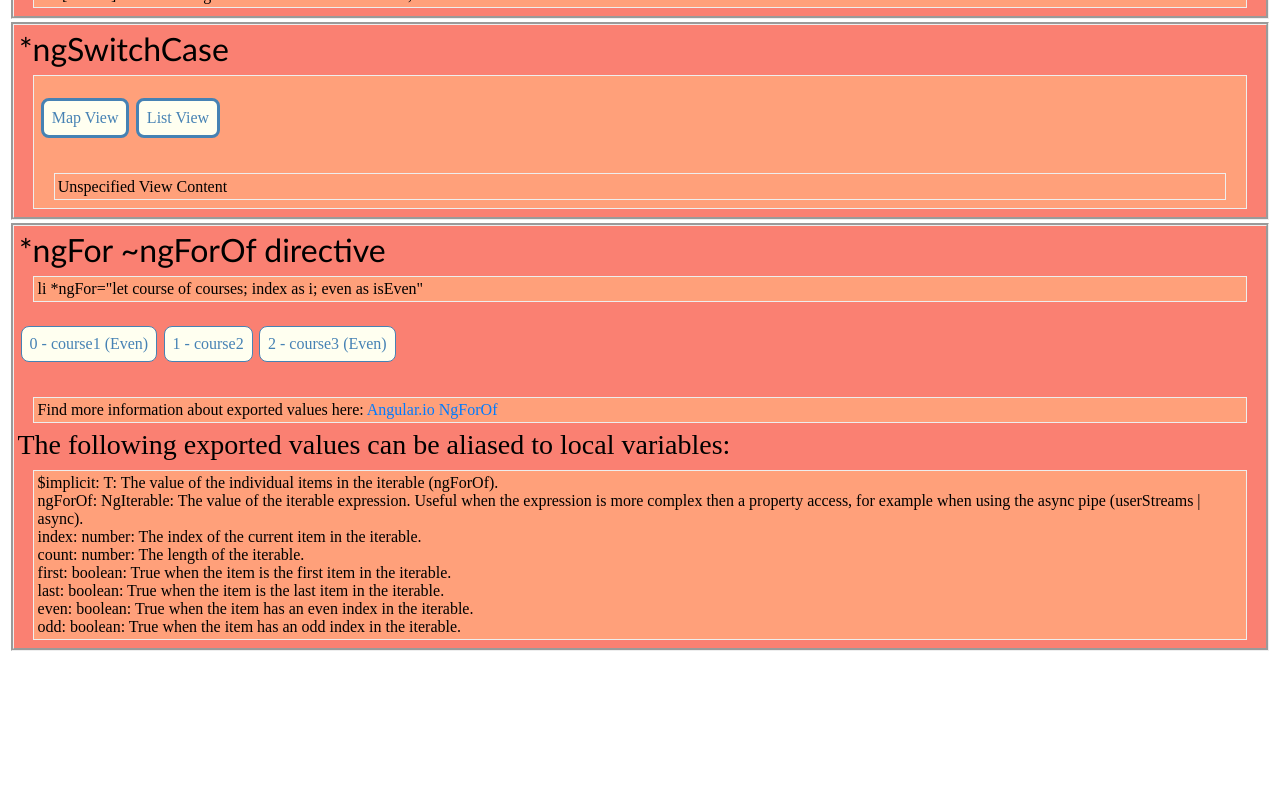
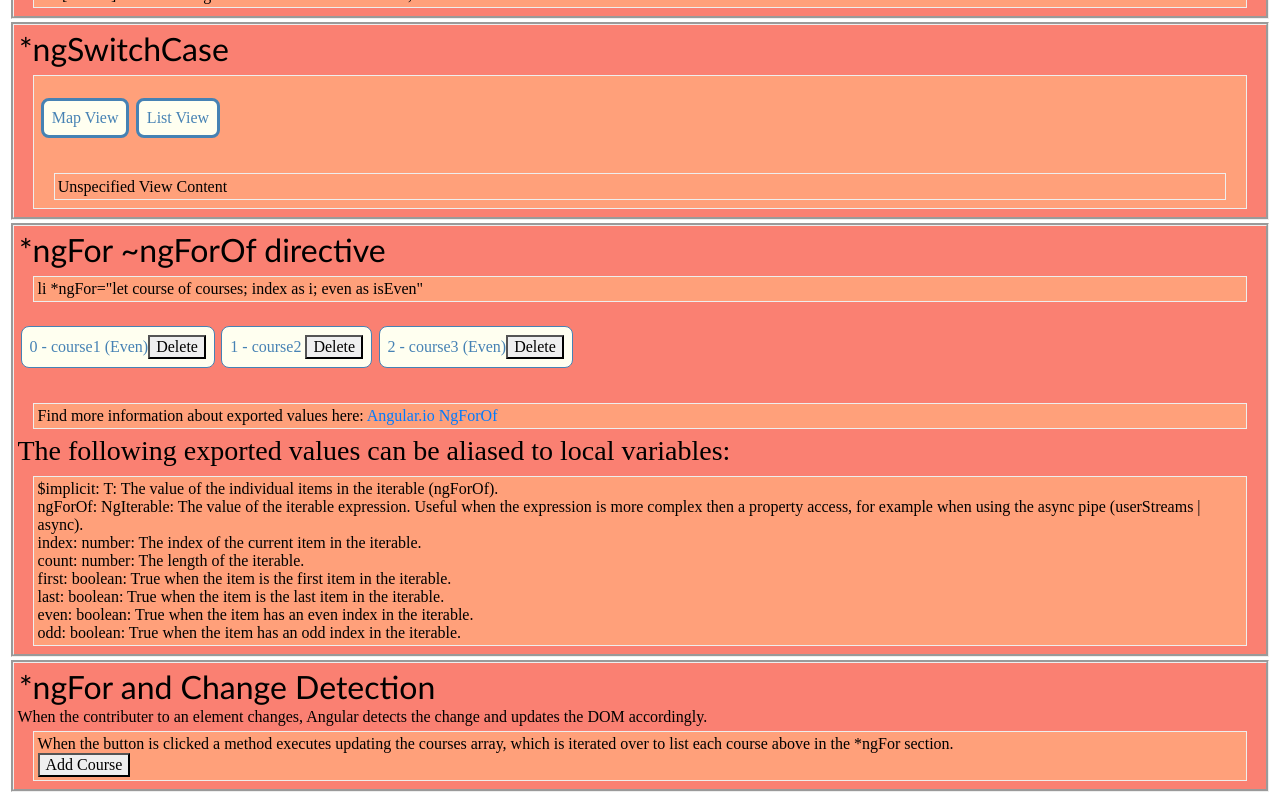
Before and after one commit to clgrogan/Directives-NG, an Angular app: page / in a window 1280 px wide. Shown: the part 265-1065 px from the top of the page. Before the commit the page ends 924 px from the top, so only its background shows below. Built offline with nearby package versions, Linux system fonts and the light colour scheme.

Commit message:
Change Detection

```diff
--- a/src/app/ng-for/ng-for.component.html
+++ b/src/app/ng-for/ng-for.component.html
@@ -10,6 +10,7 @@
         *ngFor="let course of courses; index as i; even as isEven"
       >
         {{ i + " - " + course.name }} <span *ngIf="isEven">(Even)</span>
+        <button (click)="onClickRemoveCourse(course)">Delete</button>
       </li>
     </ul>
     <p class="code">
@@ -34,3 +35,13 @@
     </p>
   </div>
 </section>
+<section class="ng-section">
+  <h2>*ngFor and Change Detection</h2>
+  When the contributer to an element changes, Angular detects the change and
+  updates the DOM accordingly.
+  <p class="code">
+    When the button is clicked a method executes updating the courses array,
+    which is iterated over to list each course above in the *ngFor section.<br />
+    <button (click)="onClickAddCourse()">Add Course</button>
+  </p>
+</section>
--- a/src/app/ng-for/ng-for.component.ts
+++ b/src/app/ng-for/ng-for.component.ts
@@ -12,4 +12,12 @@ export class NgForComponent {
     { id: 2, name: "course2" },
     { id: 3, name: "course3" },
   ];
+  onClickAddCourse = () => {
+    this.courses.push({
+      id: this.courses.length,
+      name: "course" + this.courses.length,
+    });
+  };
+  onClickRemoveCourse = (course) =>
+    this.courses.splice(this.courses.indexOf(course), 1);
 }
```
